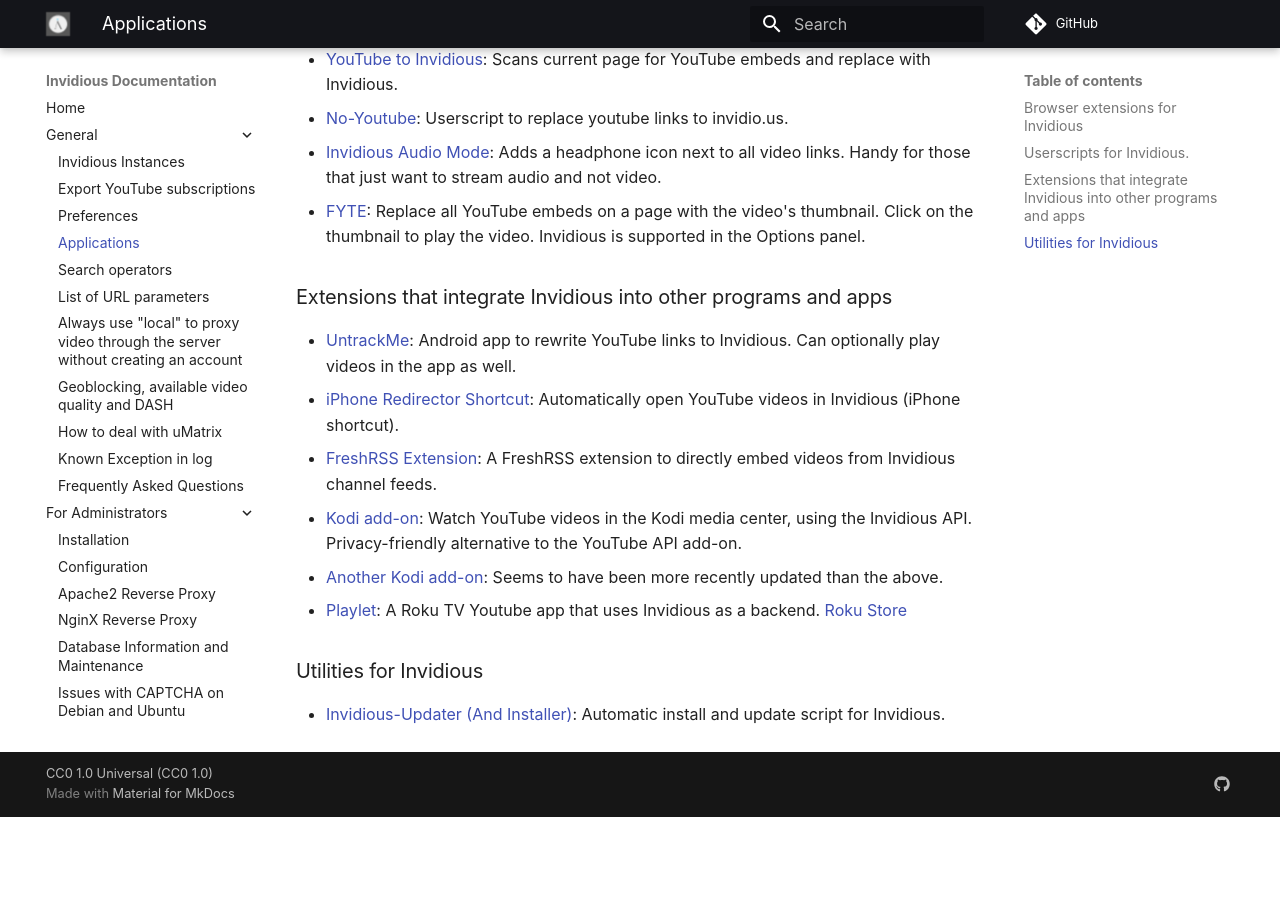
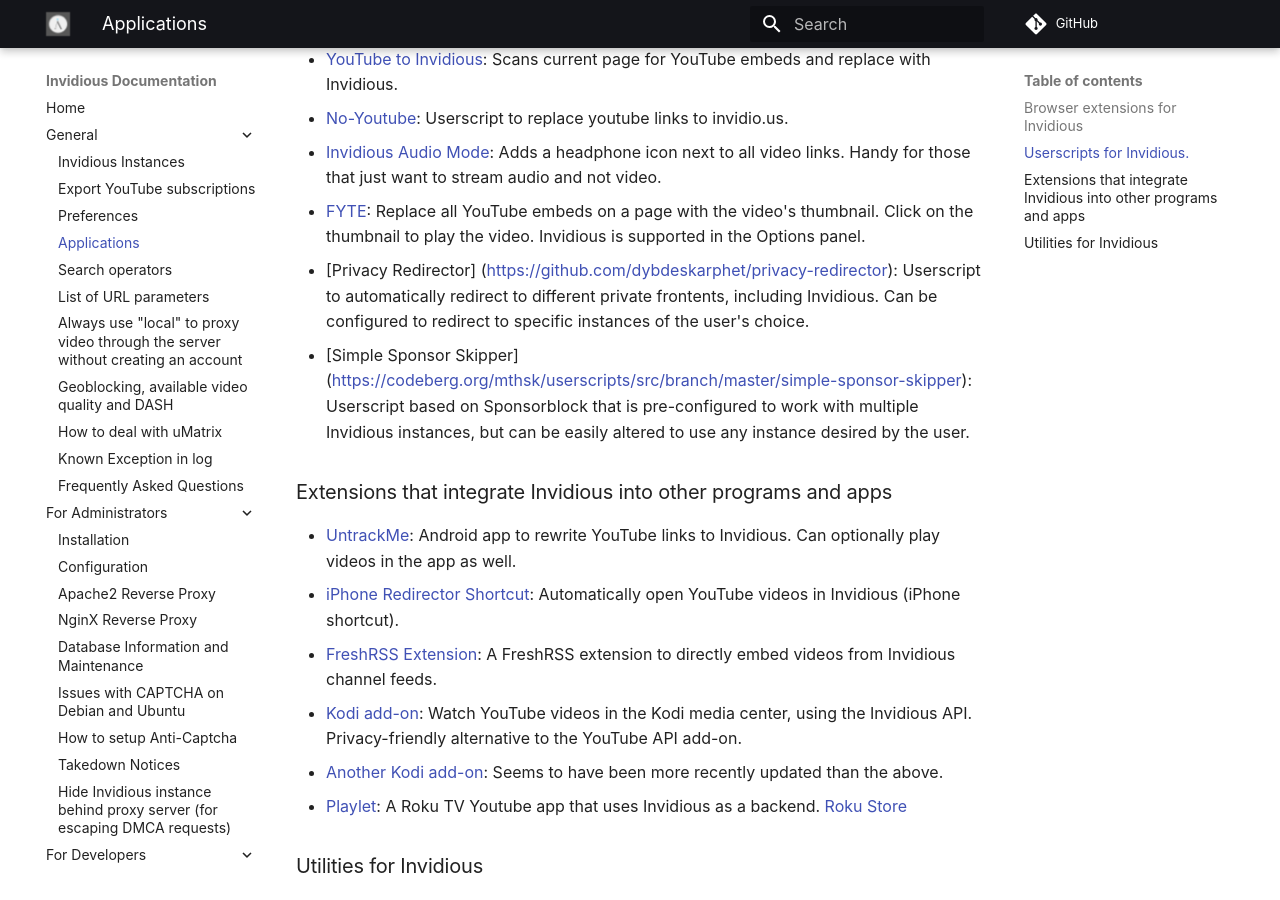
Before and after one commit to iv-org/documentation, an MkDocs documentation site: the page built from docs/applications.md, in a window 1280 px wide and 900 px high, scrolled down 815 px. Built offline with MkDocs 1.6.1 and Material for MkDocs 9.7.7, drawn with Linux system fonts in a browser that asks for light colours; comment, search, counter and statistics services are not loaded; before the commit the page ends 1632 px from its top, so only the background shows below that.

Commit message:
Add Tampermonkey Scripts.
Added the following Tampermonkey Scripts: Simple Sponsor Skipper, Privacy Redirector.

```diff
--- a/docs/applications.md
+++ b/docs/applications.md
@@ -17,6 +17,8 @@
 - [No-Youtube](https://github.com/mperez01/no-youtube): Userscript to replace youtube links to invidio.us.
 - [Invidious Audio Mode](https://greasyfork.org/en/scripts/397700-invidious-audio-mode): Adds a headphone icon next to all video links. Handy for those that just want to stream audio and not video.
 - [FYTE](https://greasyfork.org/en/scripts/9252-fyte-fast-youtube-embedded-player): Replace all YouTube embeds on a page with the video's thumbnail. Click on the thumbnail to play the video. Invidious is supported in the Options panel.
+- [Privacy Redirector] (https://github.com/dybdeskarphet/privacy-redirector): Userscript to automatically redirect to different private frontents, including Invidious. Can be configured to redirect to specific instances of the user's choice.
+- [Simple Sponsor Skipper] (https://codeberg.org/mthsk/userscripts/src/branch/master/simple-sponsor-skipper): Userscript based on Sponsorblock that is pre-configured to work with multiple Invidious instances, but can be easily altered to use any instance desired by the user.
 
 ### Extensions that integrate Invidious into other programs and apps
 - [UntrackMe](https://f-droid.org/en/packages/app.fedilab.nitterizeme): Android app to rewrite YouTube links to Invidious. Can optionally play videos in the app as well.
```
